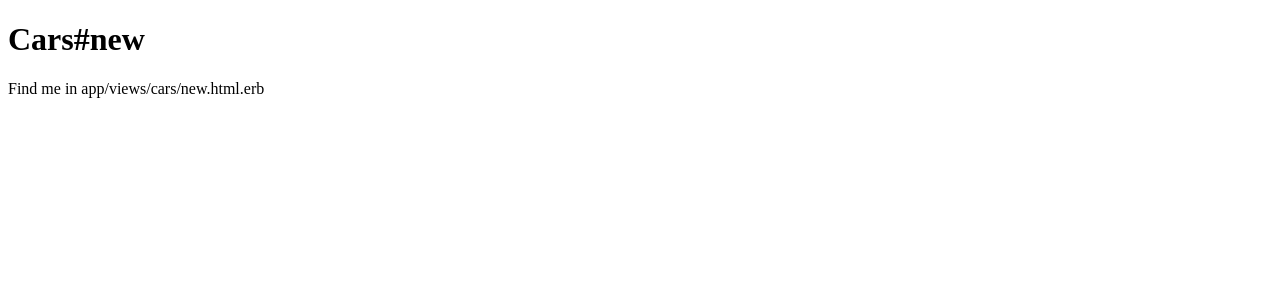
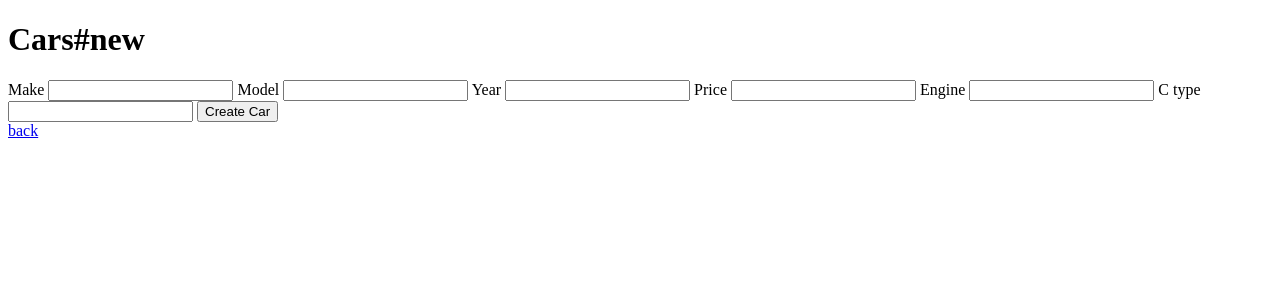
Before and after one commit to lucianouribe/car_app, a Rails app: page /dealerships/1/cars/new in a window 1280 px wide. Shown: the top 300 px of the page. Run offline with Rails 7, Linux system fonts and the light colour scheme; tables that the repository leaves empty hold one stand-in row (values such as "Sample post"); style sheets or scripts are compiled from the project's sources; some libraries are stand-ins or nearby versions.

Commit message:
Car Controller, pass most of the tests

```diff
--- a/app/assets/javascripts/application.js
+++ b/app/assets/javascripts/application.js
@@ -10,6 +10,7 @@
 // Read Sprockets README (https://github.com/rails/sprockets#sprockets-directives) for details
 // about supported directives.
 //
-//= require jquery
+ require jquery
 //= require jquery_ujs
+//= require jquery.turbolinks
 //= require_tree .
--- a/app/controllers/cars_controller.rb
+++ b/app/controllers/cars_controller.rb
@@ -1,13 +1,58 @@
 class CarsController < ApplicationController
+  before_action :set_dealership
+  before_action :set_car, only: [:edit, :update, :show, :destroy]
+
   def index
+    @cars = @dealership.cars
   end
 
   def new
+    @car = @dealership.cars.new
+  end
+
+  def create
+    @car = @dealership.cars.new(car_params)
+    if @car.save
+      flash[:success] = 'Car Created Succesfully!'
+      redirect_to dealership_car_path(@dealership, @car)
+    else
+      flash[:error] = 'Fix errors and try again'
+      render :new
+    end
   end
 
   def edit
   end
 
+  def update
+    if @car.update(car_params)
+      flash[:success] = 'Car Updated Succesfully!'
+      redirect_to dealership_car_path(@dealership, @car)
+    else
+      flash[:error] = 'Fix errors and try again'
+      render :edit
+    end
+  end
+
   def show
   end
+
+  def destroy
+    @car.destroy
+    flash[:success] = 'Car Successfully Deleted!'
+    redirect_to dealership_car_path(@car)
+  end
+
+  private
+  def car_params
+    params.require(:car).permit(:make, :model, :year, :price, :engine, :c_type)
+  end
+
+  def set_dealership
+    @dealership = Dealership.find(params[:dealership_id])
+  end
+
+  def set_car
+    @car = @dealership.cars.find(params[:id])
+  end
 end
--- a/app/controllers/dealerships_controller.rb
+++ b/app/controllers/dealerships_controller.rb
@@ -13,7 +13,7 @@ class DealershipsController < ApplicationController
     @dealership = Dealership.new(dealership_params)
     if @dealership.save
       flash[:success] = 'Dealership Created Succesfully!'
-      redirect_to dealership_path
+      redirect_to dealership_path(@dealership)
     else
       flash[:error] = 'Fix errors and try again'
       render :new
--- a/app/views/cars/new.html.erb
+++ b/app/views/cars/new.html.erb
@@ -1,2 +1,19 @@
 <h1>Cars#new</h1>
-<p>Find me in app/views/cars/new.html.erb</p>
+
+<%= form_for [@dealership, @car] do |f| %>
+  <%= f.label :make %>
+  <%= f.text_field :make %>
+  <%= f.label :model %>
+  <%= f.text_field :model %>
+  <%= f.label :year %>
+  <%= f.text_field :year %>
+  <%= f.label :price %>
+  <%= f.text_field :price %>
+  <%= f.label :engine %>
+  <%= f.number_field :engine %>
+  <%= f.label :c_type %>
+  <%= f.text_field :c_type %>
+  <%= f.submit %>
+<% end %>
+
+<%= link_to 'back', :back %>
--- a/app/views/dealerships/show.html.erb
+++ b/app/views/dealerships/show.html.erb
@@ -1,2 +1,6 @@
 <h1>Dealerships#show</h1>
-<p>Find me in app/views/dealerships/show.html.erb</p>
+<p><%= @dealership.name %></p>
+<%= link_to 'Delete', dealership_path(@dealership), method: :destroy %>
+<%= link_to 'Edit', edit_dealership_path(@dealership) %>
+<%= link_to 'Car_index', dealership_cars_path(@dealership) %>
+<%= link_to 'Home', root_path %>
```
Also changed, not shown: app/views/cars/edit.html.erb (+16 -0 lines), app/views/cars/index.html.erb (+10 -0 lines), app/views/cars/show.html.erb (+11 -0 lines), app/views/dealerships/edit.html.erb (+10 -0 lines), app/views/dealerships/index.html.erb (+12 -0 lines), app/views/dealerships/new.html.erb (+12 -0 lines), spec/controllers/cars_controller_spec.rb (+34 -21 lines), Gemfile, Gemfile.lock.
